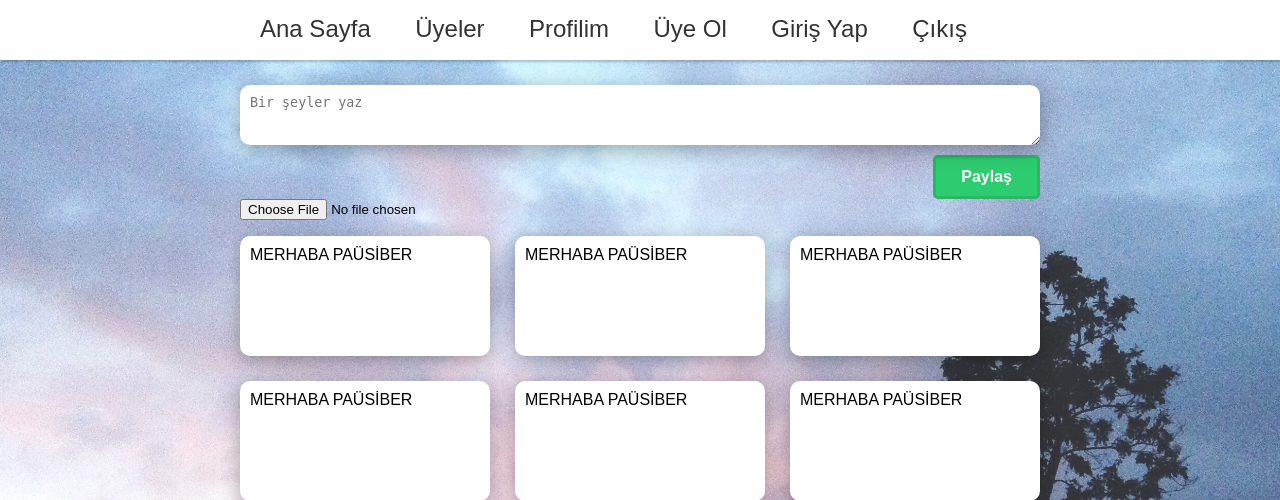
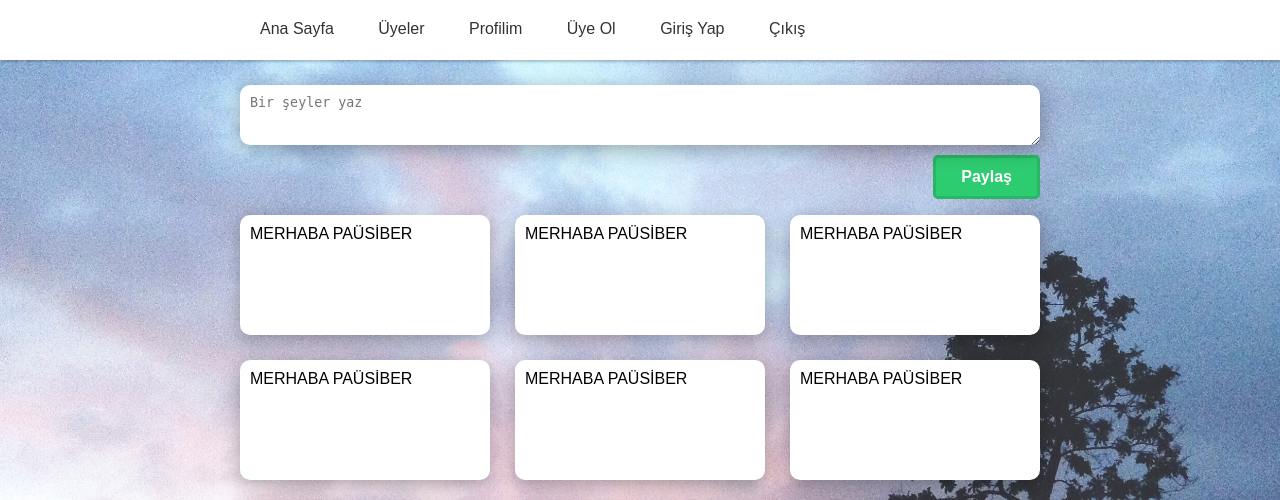
Before and after one commit to PauSiber/web-programlamaya-post-it, a PHP site: page /index.php in a window 1280 px wide. Shown: the top 500 px of the page. Run offline with PHP 8.4, Linux system fonts and the light colour scheme.

Commit message:
Kodlar eklendi

```diff
--- a/index.php
+++ b/index.php
@@ -6,7 +6,6 @@
   <input type="submit" class="yazi_butonu" value="Paylaş" id="paylas_butonu">
   <div class="clear"></div>
 
-  <input type="file">
 </form>
 
 
--- a/styles/style.css
+++ b/styles/style.css
@@ -51,7 +51,7 @@ body {
   display: block;
   padding: 0 20px;
   color: #333;
-  font-size: 24px;
+  font-size: 16px;
 }
 
 .ic_menu li a:hover {
```
Also changed, not shown: README.md (deleted).
